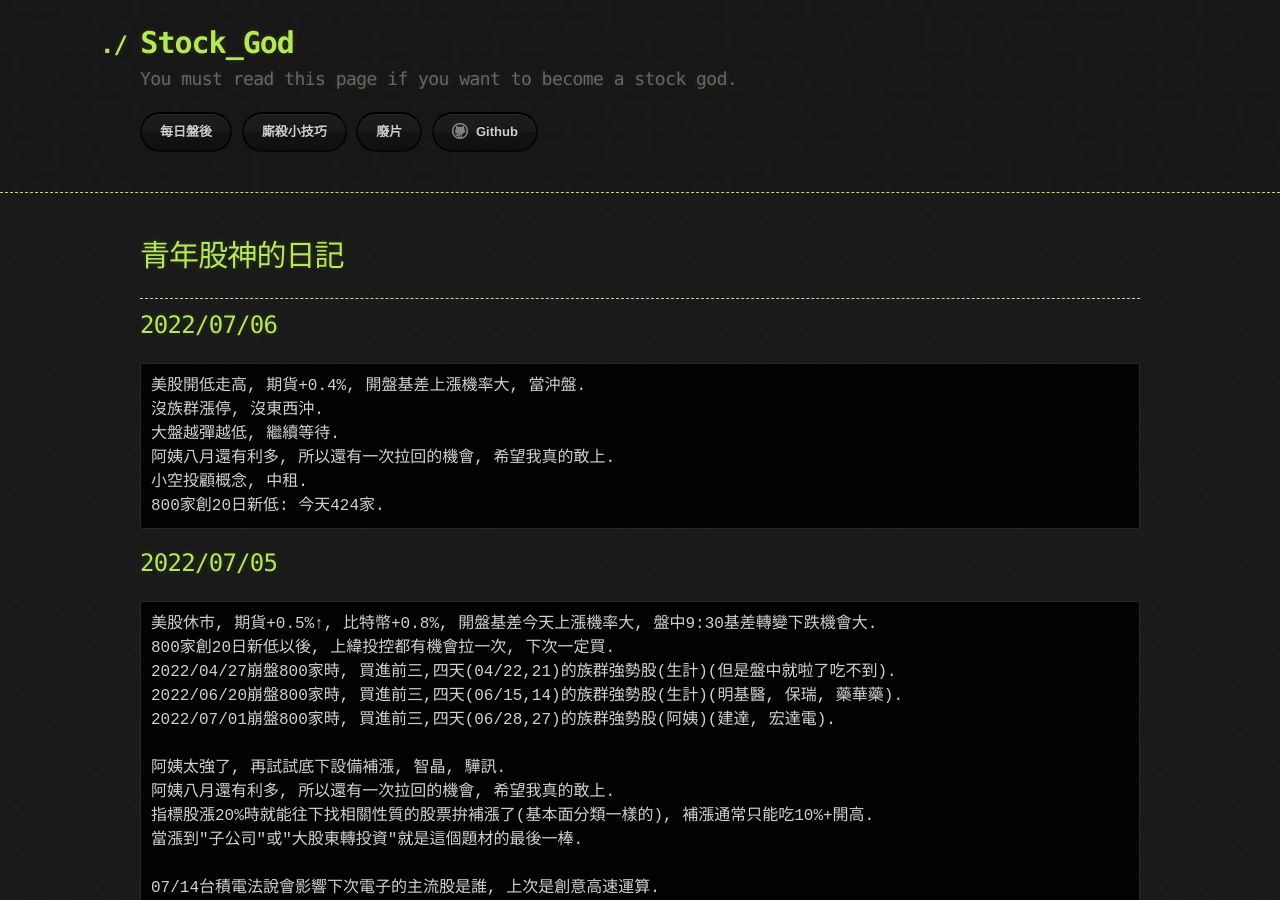
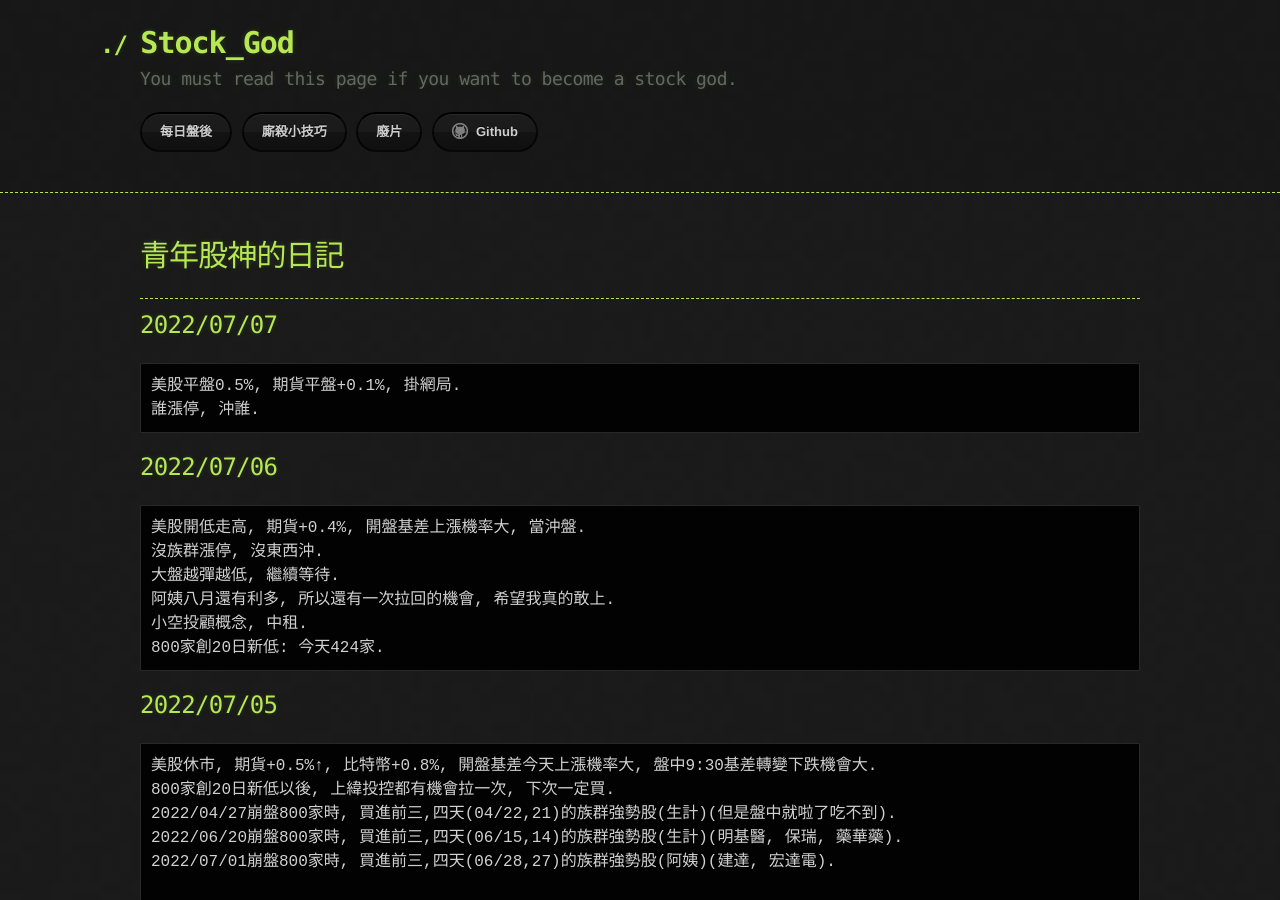
Before and after one commit to lepg5487/Stock_God, a Jekyll site: the page built from index.md, in a window 1280 px wide and 900 px high. Built offline with Jekyll 4.4.1, drawn with Linux system fonts in a browser that asks for light colours; our own code applies the rules of GitHub Pages for plain Markdown files.

Commit message:
Update index.md

````diff
--- a/index.md
+++ b/index.md
@@ -5,6 +5,12 @@ layout: testlayouts
 # 青年股神的日記
 
 ---
+
+## 2022/07/07
+```
+美股平盤0.5%, 期貨平盤+0.1%, 掛網局.
+誰漲停, 沖誰.
+```
 
 ## 2022/07/06
 ```
````
